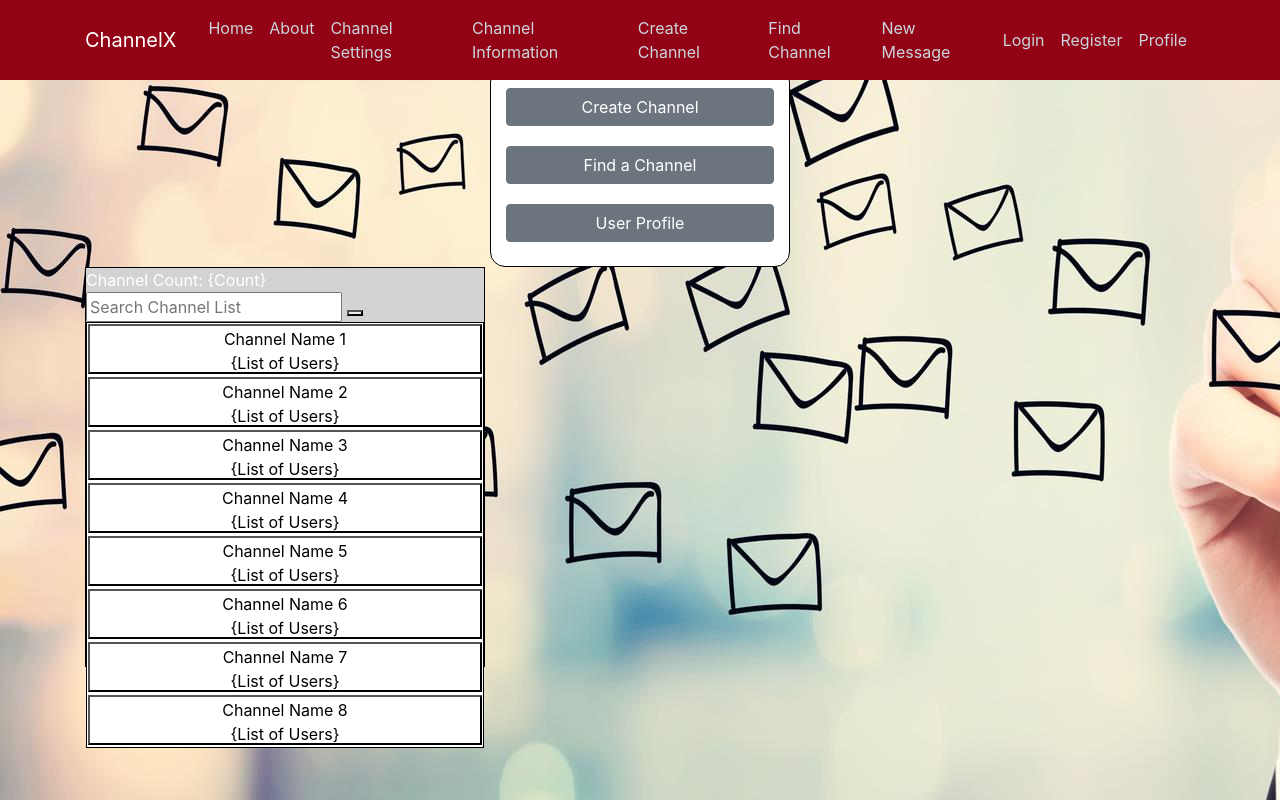
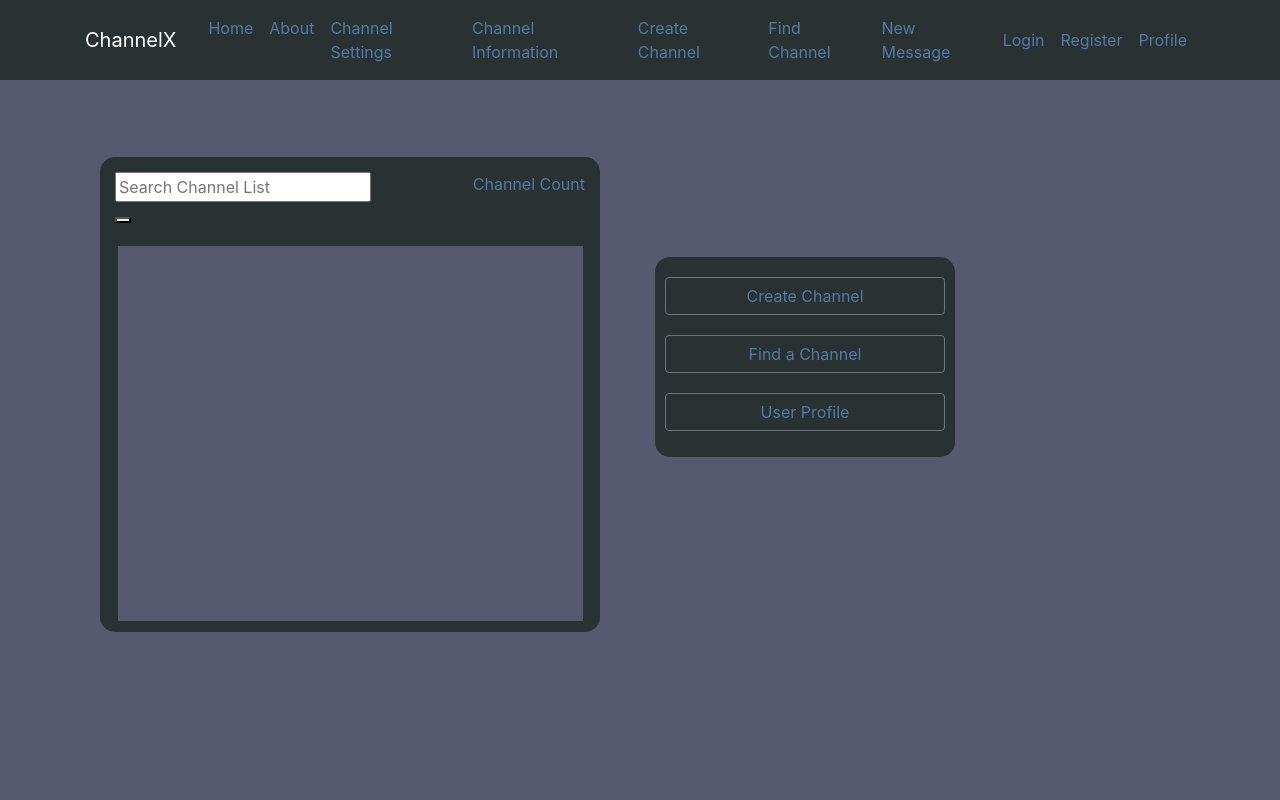
Before and after one commit to thefredliestfred/ChannelX, a Django app: page / in a window 1280 px wide. Run offline with Django 3.2, Linux system fonts and the light colour scheme; some libraries are stand-ins or nearby versions.

Commit message:
Adjusted mainhub page

```diff
--- a/DjangoProjects/channelx/main/static/main/home.css
+++ b/DjangoProjects/channelx/main/static/main/home.css
@@ -2,6 +2,17 @@ body {
   padding-top: 56px;
 }
 
-div.container{
+.btn-secondary{
+  background-color: #293132;
+  color: #547aa5;
+}
+
+.btn-secondary:hover{
+  background-color: #293132;
+  border: 1% #575970;
+  text-decoration: underline #293132;
+}
+
+#box{
   border-radius: 15px;
 }
--- a/DjangoProjects/channelx/main/static/main/main.css
+++ b/DjangoProjects/channelx/main/static/main/main.css
@@ -1,12 +1,11 @@
 body {
   width: 100%;
   height: 100%;
-  background: url("/static/img/message2.jpeg");
-  color: white;
+  background-color: #575970;
 }
 
 h1, h2, h3, h4, h5, h6 {
-  color: #444444;
+  color: #547aa5;
 }
 
 ul {
@@ -14,15 +13,15 @@ ul {
 }
 
 .bg-steel {
-  background-color: #920316;
+  background-color: #293132;
 }
 
 .site-header .navbar-nav .nav-link {
-  color: #cbd5db;
+  color: #547aa5;
 }
 
 .site-header .navbar-nav .nav-link:hover {
-  color: #ffffff;
+  color: #547aa5;
 }
 
 .site-header .navbar-nav .nav-link.active {
--- a/DjangoProjects/channelx/main/templates/main/home.html
+++ b/DjangoProjects/channelx/main/templates/main/home.html
@@ -2,45 +2,52 @@
 {% block content %}
 {% load static %}
 
-<!-- Channel Buttons -->
 <link rel="stylesheet" type="text/css" href="{% static 'main/home.css' %}">
 
-<div class="container"; style="margin-top: 10px; text-align:center; border:1px solid black; width:300px; height:200px; background-color:white">
-    <p style='margin:auto; padding-top:20px'>
-        <a href="{% url 'main-createchannel' %}"><button class='btn btn-secondary btn-block' id='createBtn'>Create Channel</button></a>
-    </p>
-    <p style='margin:auto; padding-top:20px'>
-        <a href="{% url 'main-findchannel' %}"><button class='btn btn-secondary btn-block' id='findBtn'>Find a Channel</button></a>
-    </p>
-    <p style='margin:auto; padding-top:20px'>
-        <a href="{% url 'main-userprofile' %}"><button class='btn btn-secondary btn-block' id='userBtn'>User Profile</button></a>
-    </p>
-</div>
+<!-- The Page -->
+<div class="container">
+    <div class="row">
+        <!-- Left Side -->
+        <div class="col">
+            <!-- Channel List -->
+            <div id="box"; style="margin-top:100px ; width:500px; height:475px; background-color:#293132">
+                <div class="row">
+                    <!-- Search Channel -->
+                    <div class="col"; style="padding: 15px 0px 0px 30px">
+                        <div>
+                            <form action="/action_page.php">
+                                <input type="text" placeholder="Search Channel List" name="search">
+                                <button type="submit"><i class="fa fa-search"></i></button>
+                            </form>
+                        </div>
+                    </div>
+                    <!-- Channel Count -->
+                    <div class="col"; style="padding: 15px 30px 0px 0px; text-align:right">
+                        <div style="color: #547aa5">Channel Count</div>
+                    </div>
+                </div>
+                <!-- Channels -->
+                <div class="row"; style="margin:auto; margin-top:20px; width:465px; height:375px; background-color:#575970">
 
-<!-- Channel List -->
-<div class="table-wrapper-scroll-y"; style="border:1px solid black; width:400px; height:400px; background-color:lightgray">
-    <div style="width:200px">
-        Channel Count: {Count}
-    </div>
-    <div style="width:300px">
-        <form action="/action_page.php">
-            <input type="text" placeholder="Search Channel List" name="search">
-            <button type="submit"><i class="fa fa-search"></i></button>
-        </form>
-    </div>
-    <div class="table-wrapper-scroll-y" style="border: 1px solid black; background-color:white">
-        <table style="width:100%; text-align:left">
-            <tbody>
-            <tr><td><button class="channelbtn"; style='width:100%; height:50px; background-color:white'>Channel Name 1<br>{List of Users}</button></td></tr>
-            <tr><td><button class="channelbtn"; style='width:100%; height:50px; background-color:white'>Channel Name 2<br>{List of Users}</button></td></tr>
-            <tr><td><button class="channelbtn"; style='width:100%; height:50px; background-color:white'>Channel Name 3<br>{List of Users}</button></td></tr>
-            <tr><td><button class="channelbtn"; style='width:100%; height:50px; background-color:white'>Channel Name 4<br>{List of Users}</button></td></tr>
-            <tr><td><button class="channelbtn"; style='width:100%; height:50px; background-color:white'>Channel Name 5<br>{List of Users}</button></td></tr>
-            <tr><td><button class="channelbtn"; style='width:100%; height:50px; background-color:white'>Channel Name 6<br>{List of Users}</button></td></tr>
-            <tr><td><button class="channelbtn"; style='width:100%; height:50px; background-color:white'>Channel Name 7<br>{List of Users}</button></td></tr>
-            <tr><td><button class="channelbtn"; style='width:100%; height:50px; background-color:white'>Channel Name 8<br>{List of Users}</button></td></tr>
-            </tbody>
-        </table>
+                </div>
+            </div>
+        </div>
+
+        <!-- Right Side -->
+        <div class="col">
+            <!-- Buttons -->
+            <div id="box"; style="margin-top:200px; width:300px; height:200px; background-color:#293132">
+                <p style='margin:auto; padding:20px 10px 0px 10px'>
+                    <a href="{% url 'main-createchannel' %}"><button class='btn btn-secondary btn-block' id='createBtn'>Create Channel</button></a>
+                </p>
+                <p style='margin:auto; padding:20px 10px 0px 10px'>
+                    <a href="{% url 'main-findchannel' %}"><button class='btn btn-secondary btn-block' id='findBtn'>Find a Channel</button></a>
+                </p>
+                <p style='margin:auto; padding:20px 10px 0px 10px'>
+                    <a href="{% url 'main-userprofile' %}"><button class='btn btn-secondary btn-block' id='userBtn'>User Profile</button></a>
+                </p>
+            </div>
+        </div>
     </div>
 </div>
 
```
